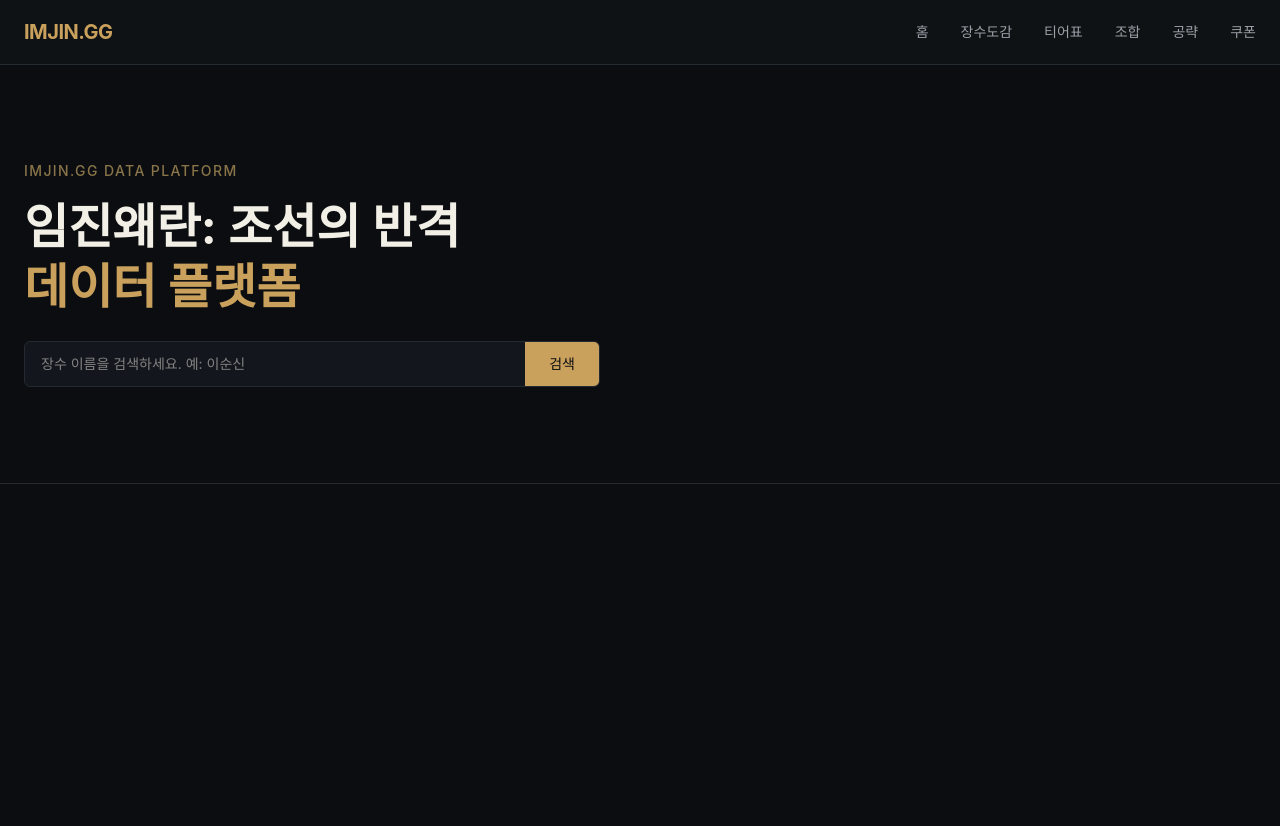
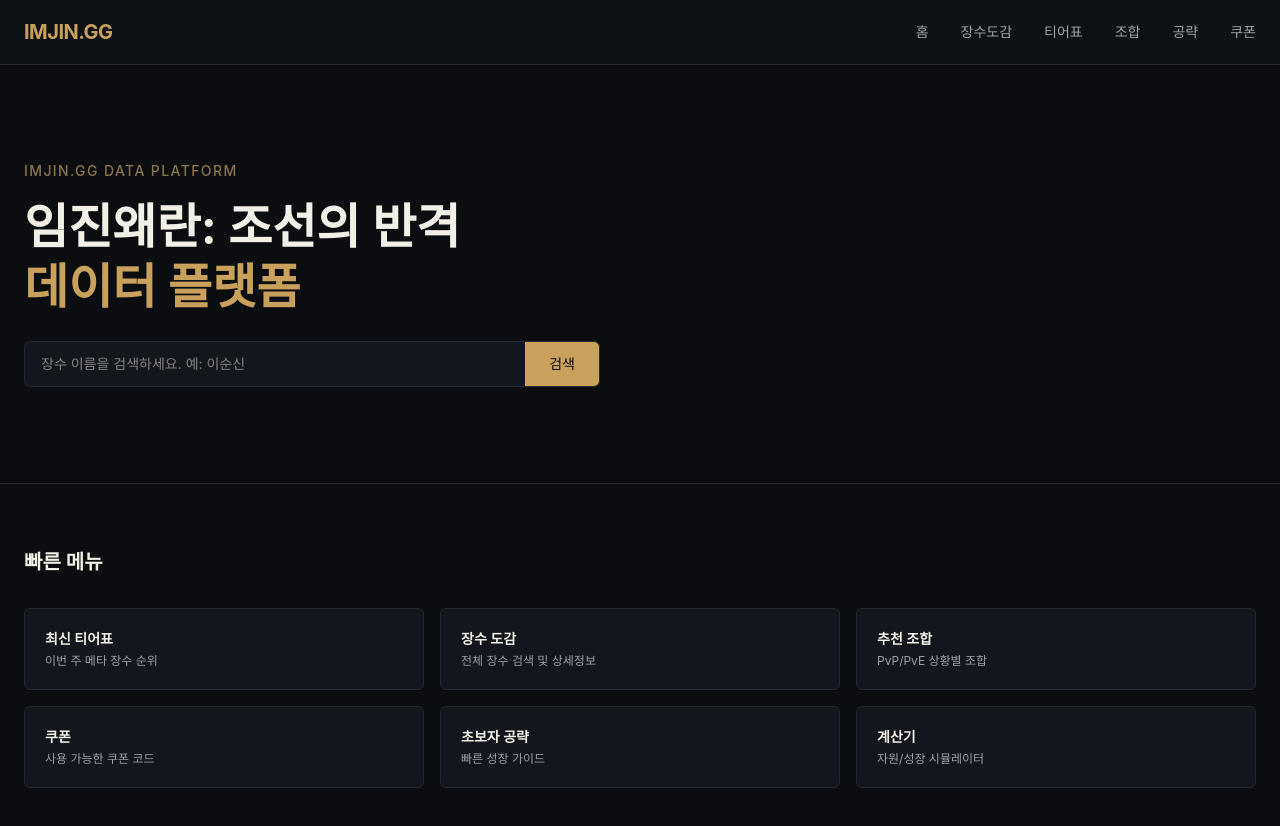
Before and after one commit to centgkr/imfin-gg, a Next.js app: page / in a window 1280 px wide. Shown: the top 826 px of the page. Before the commit the page ends 800 px from the top, so only its background shows below. Built offline with nearby package versions, Linux system fonts and the light colour scheme.

Commit message:
빠른 메뉴 섹션 추가

```diff
--- /dev/null
+++ b/src/app/components/layout/QuickMenu.tsx
@@ -0,0 +1,47 @@
+const menuItems = [
+  { title: "최신 티어표", desc: "이번 주 메타 장수 순위", href: "#" },
+  { title: "장수 도감", desc: "전체 장수 검색 및 상세정보", href: "#" },
+  { title: "추천 조합", desc: "PvP/PvE 상황별 조합", href: "#" },
+  { title: "쿠폰", desc: "사용 가능한 쿠폰 코드", href: "#" },
+  { title: "초보자 공략", desc: "빠른 성장 가이드", href: "#" },
+  { title: "계산기", desc: "자원/성장 시뮬레이터", href: "#" },
+];
+
+export default function QuickMenu() {
+  return (
+    <section className="w-full py-16" style={{ backgroundColor: "var(--bg-primary)" }}>
+      <div className="max-w-[1280px] mx-auto px-6">
+        <h2
+          className="text-xl font-semibold mb-8"
+          style={{ color: "var(--text-primary)" }}
+        >
+          빠른 메뉴
+        </h2>
+
+        <div className="grid grid-cols-2 md:grid-cols-3 gap-4">
+          {menuItems.map((item) => (
+            <a
+              key={item.title}
+              href={item.href}
+              className="p-5 border rounded-md transition-colors"
+              style={{
+                backgroundColor: "var(--surface)",
+                borderColor: "var(--border)",
+              }}
+            >
+              <h3
+                className="font-semibold mb-1 text-sm"
+                style={{ color: "var(--text-primary)" }}
+              >
+                {item.title}
+              </h3>
+              <p className="text-xs" style={{ color: "var(--text-secondary)" }}>
+                {item.desc}
+              </p>
+            </a>
+          ))}
+        </div>
+      </div>
+    </section>
+  );
+}
--- a/src/app/page.tsx
+++ b/src/app/page.tsx
@@ -1,11 +1,13 @@
 import Header from "@/app/components/layout/Header";
 import Hero from "@/app/components/layout/Hero";
+import QuickMenu from "@/app/components/layout/QuickMenu";
 
 export default function Home() {
   return (
     <main className="min-h-screen">
       <Header />
       <Hero />
+      <QuickMenu />
     </main>
   );
 }
```
